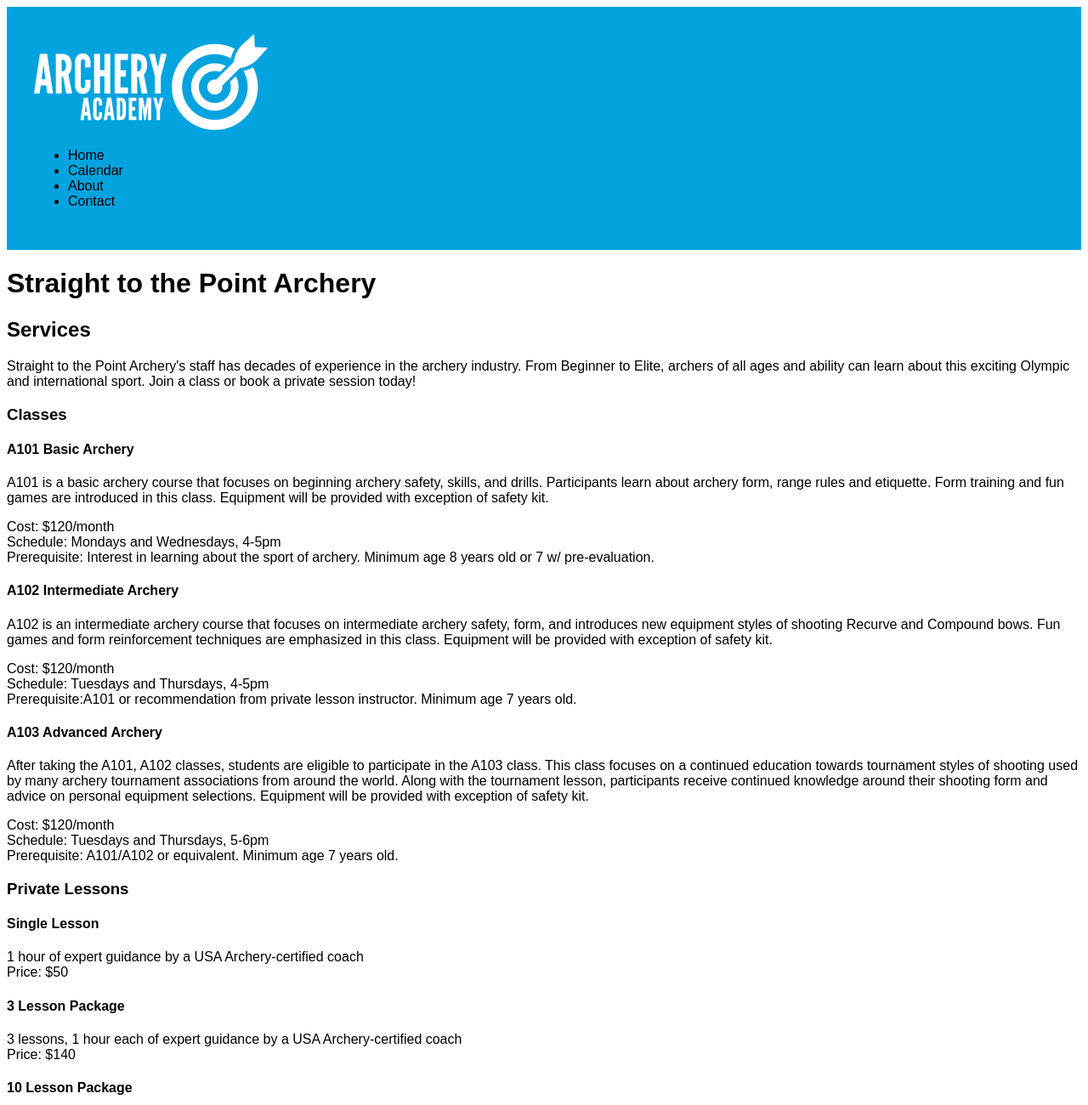
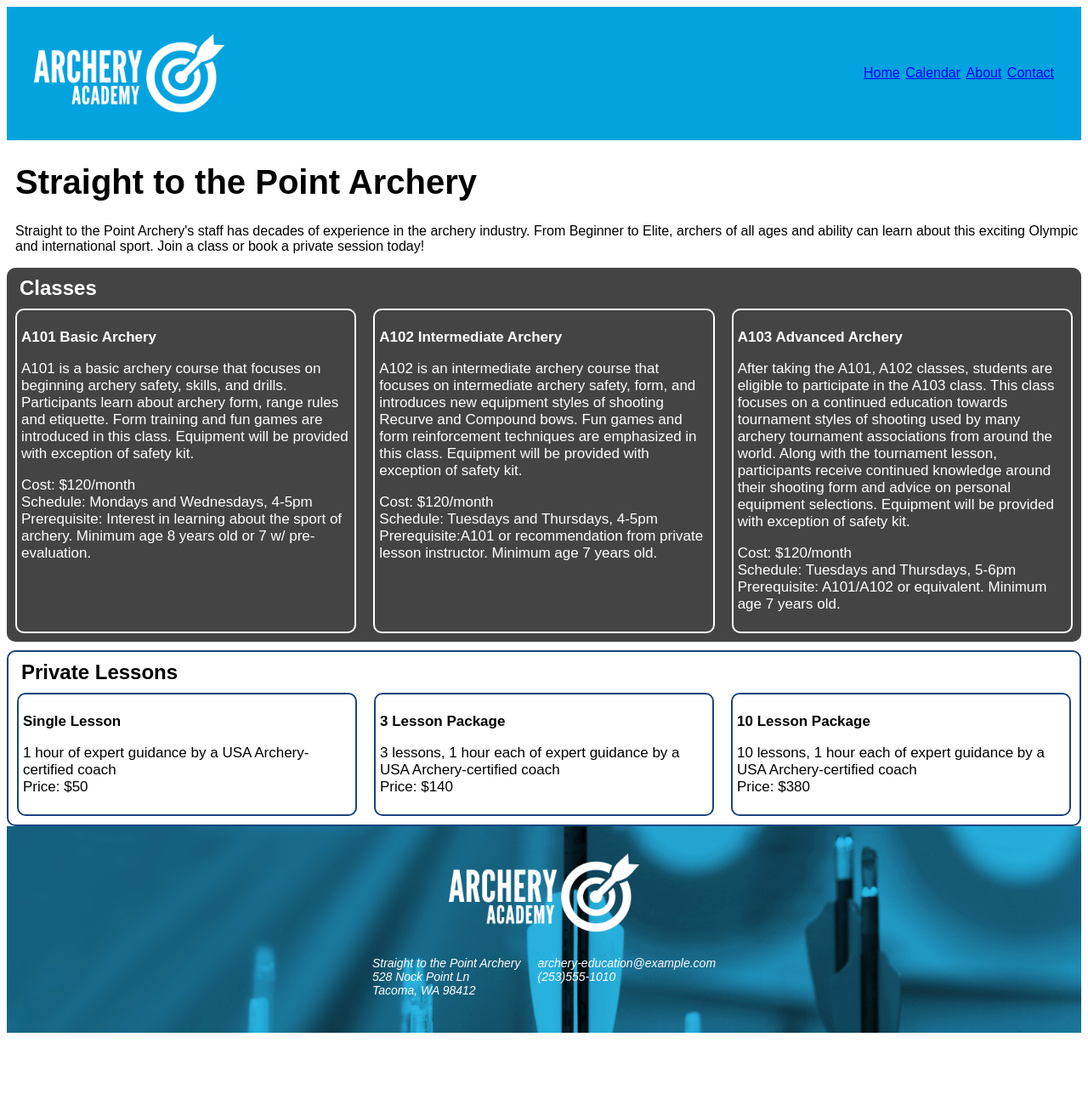
Before and after one commit to gra-nolan-bar/sttp-archery, a plain HTML site: page index.html in a window 1280 px wide. Shown: the top 1300 px of the page at 85% size. After the commit the page ends 1223 px from the top, so only its background shows below. Drawn offline with Linux system fonts and the light colour scheme.

Commit message:
added basic structure of index.html and basic styling for homepage.

```diff
--- a/index.html
+++ b/index.html
@@ -8,38 +8,41 @@
   </head>
   <body>
     <header>
-      <img
+      <img class="archery-logo"
         src="images/archeryAcademy-logo-white.png"
         alt="archery logo in white"
-      />
+        title="Archery Academy"
+      >
       <nav>
-        <ul>
-          <li>Home</li>
-          <li>Calendar</li>
-          <li>About</li>
-          <li>Contact</li>
+        <ul class="top-nav-links">
+          <li><a href="#">Home</a></li>
+          <li><a href="#">Calendar</a></li>
+          <li><a href="#">About</a></li>
+          <li><a href="#">Contact</a></li>
         </ul>
       </nav>
     </header>
     <main>
-      <h1>Straight to the Point Archery</h1>
-      <h2>Services</h2>
+      <div class="top-heading">
+        <h1 class="main-title">Straight to the Point Archery</h1>
         <p>
           Straight to the Point Archery's staff has decades of experience in the
           archery industry. From Beginner to Elite, archers of all ages and
           ability can learn about this exciting Olympic and international sport.
           Join a class or book a private session today!
         </p>
-      <section class="classes-container">
-        <h3>Classes</h3>
+      </div>
+      <section class="classes-exterior-container">
+        <h2 class="classes-heading">Classes</h2>
+          <div class="classes-container">
             <article class="classes-box">
-          <h4>A101 Basic Archery</h4>
+              <h3 class="class-title">A101 Basic Archery</h3>
               <p>
                 A101 is a basic archery course that focuses on beginning archery
                 safety, skills, and drills. Participants learn about archery form,
                 range rules and etiquette. Form training and fun games are
                 introduced in this class. Equipment will be provided with exception
-            of safety kit. <br />
+                of safety kit.
               </p>
               <p>
                 Cost: $120/month <br />
@@ -49,13 +52,13 @@
               </p>
             </article>
             <article class="classes-box">
-          <h4>A102 Intermediate Archery</h4>
+              <h3 class="class-title">A102 Intermediate Archery</h3>
               <p>
                 A102 is an intermediate archery course that focuses on intermediate
                 archery safety, form, and introduces new equipment styles of
                 shooting Recurve and Compound bows. Fun games and form reinforcement
                 techniques are emphasized in this class. Equipment will be provided
-            with exception of safety kit. <br />
+                with exception of safety kit.
               </p>
               <p>
                 Cost: $120/month <br />
@@ -65,7 +68,7 @@
               </p>
             </article>
             <article class="classes-box">
-          <h4>A103 Advanced Archery</h4>
+              <h3 class="class-title">A103 Advanced Archery</h3>
               <p>
                 After taking the A101, A102 classes, students are eligible to
                 participate in the A103 class. This class focuses on a continued
@@ -73,7 +76,7 @@
                 tournament associations from around the world. Along with the
                 tournament lesson, participants receive continued knowledge around
                 their shooting form and advice on personal equipment selections.
-            Equipment will be provided with exception of safety kit. <br />
+                Equipment will be provided with exception of safety kit.
               </p>
               <p>
                 Cost: $120/month <br />
@@ -81,18 +84,20 @@
                 Prerequisite: A101/A102 or equivalent. Minimum age 7 years old.
               </p>
             </article>
+          </div>
       </section>
-      <section class="lessons-container">
-        <h3>Private Lessons</h3>
+      <section class="lessons-exterior-container">
+        <h2 class="lessons-heading">Private Lessons</h2>
+          <div class="lessons-container">
             <article class="lessons-box">
-          <h4>Single Lesson</h4>
+              <h3 class="lesson-title">Single Lesson</h3>
               <p>
                 1 hour of expert guidance by a USA Archery-certified coach <br />
                 Price: $50
               </p>
             </article>
             <article class="lessons-box">
-          <h4>3 Lesson Package</h4>
+              <h3 class="lesson-title">3 Lesson Package</h3>
               <p>
                 3 lessons, 1 hour each of expert guidance by a USA Archery-certified
                 coach <br />
@@ -100,27 +105,33 @@
               </p>
             </article>
             <article class="lessons-box">
-          <h4>10 Lesson Package</h4>
+              <h3 class="lesson-title">10 Lesson Package</h3>
               <p>
                 10 lessons, 1 hour each of expert guidance by a USA
                 Archery-certified coach <br />
                 Price: $380
               </p>
             </article>
+          </div>
       </section>
     </main>
     <footer>
       <img
+        class="archery-logo"
         src="images/archeryAcademy-logo-white.png"
         alt="archery logo in white"
       />
       <br />
       <address>
+        <div class="contact-info">
           Straight to the Point Archery <br />
           528 Nock Point Ln <br />
           Tacoma, WA 98412 <br />
+        </div>
+        <div class="contact-info">
           archery-education@example.com <br />
-        (253)555-1010 <br />
+          (253)555-1010
+        </div>
       </address>
     </footer>
   </body>
--- a/styles/stylesheet.css
+++ b/styles/stylesheet.css
@@ -5,6 +5,19 @@
 header {
   background-color: #03a3df;
   padding: 2rem;
+  display: flex;
+  flex-flow: row nowrap;
+  justify-content: space-between;
+  align-items: center;
+}
+
+.top-nav-links {
+  list-style: none;
+  display: flex;
+  flex-flow: row nowrap;
+  justify-content: space-between;
+  width: 14rem;
+  color: white;
 }
 
 footer {
@@ -12,4 +25,109 @@ footer {
   background-image: url(/images/footerImage.jpg);
   background-size: cover;
   padding: 2rem;
+  display: flex;
+  flex-flow: column nowrap;
+  justify-content: center;
+  align-items: center;
 }
+
+.main-title {
+  font-size: 40px;
+}
+
+.archery-logo {
+  width: 14rem;
+}
+
+.top-heading {
+  margin-left: 10px;
+}
+
+.classes-exterior-container {
+  background-color: #444444;
+  color: white;
+  border-radius: 10px;
+  margin-top: 10px;
+}
+
+.classes-container {
+  display: flex;
+  flex-direction: row;
+  flex-wrap: nowrap;
+  justify-content: space-between;
+}
+
+.classes-box {
+  margin: 10px;
+  max-width: 25rem;
+  min-width: 10rem;
+  flex-basis: 0;
+  flex-grow: 1;
+  flex-shrink: 1;
+  padding: 5px;
+  color: white;
+  font-size: 17px;
+  border: 2px solid white;
+  border-radius: 10px;
+}
+
+.classes-heading {
+  margin: 0 0 0 15px;
+  padding-top: 10px;
+  font-size: 24px;
+}
+
+.class-title {
+  font-size: 17px;
+  font-weight: bold;
+}
+
+.lessons-exterior-container {
+  border: 2px solid #1b447f;
+  border-radius: 10px;
+  margin-top: 10px;
+}
+
+.lessons-container {
+  display: flex;
+  flex-direction: row;
+  flex-wrap: nowrap;
+  justify-content: space-between;
+}
+
+.lessons-box {
+  margin: 10px;
+  max-width: 25rem;
+  min-width: 10rem;
+  flex-basis: 0;
+  flex-grow: 1;
+  flex-shrink: 1;
+  padding: 5px;
+  font-size: 17px;
+  border: 2px solid #1b447f;
+  border-radius: 10px;
+}
+
+.lessons-heading {
+  margin: 0 0 0 15px;
+  padding-top: 10px;
+  font-size: 24px;
+}
+
+.lesson-title {
+  font-size: 17px;
+  font-weight: bold;
+}
+
+address {
+  display: flex;
+  align-items: top;
+  flex-flow: row nowrap;
+  justify-content: flex-start;
+}
+
+.contact-info {
+  margin: 10px;
+  color: white;
+  font-size: 14px;
+}
```
Lines whose indentation alone changed are shown as unchanged.
